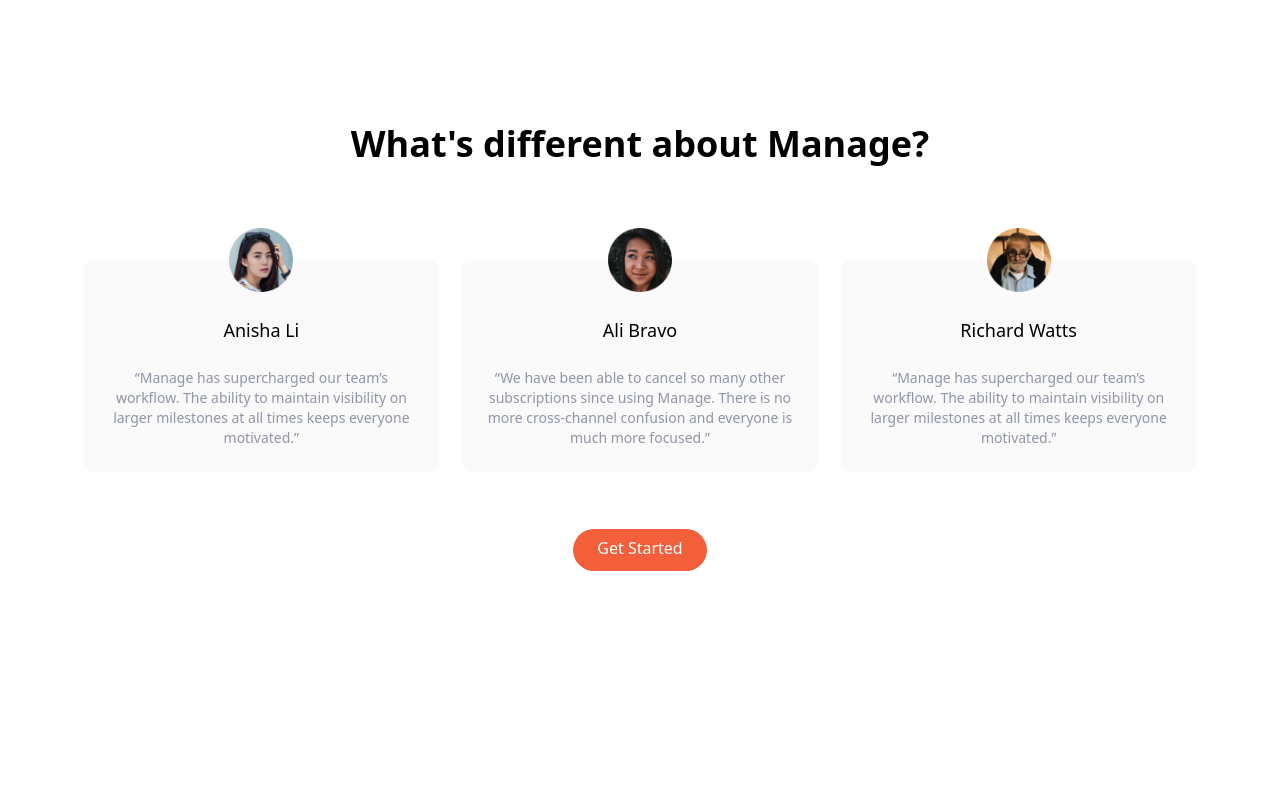
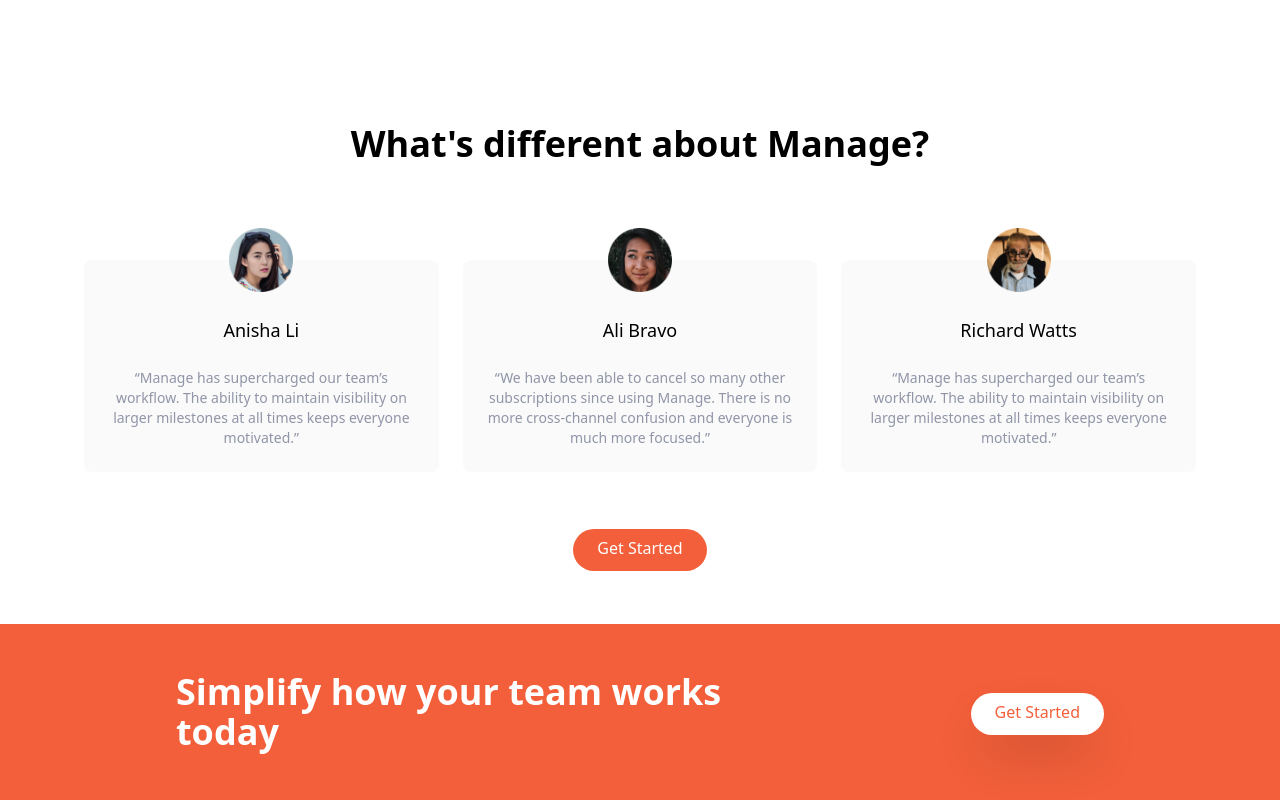
Before and after one commit to ZebraFang/Tailwindcss-tutorial, a website: page index.html in a window 1280 px wide. Shown: the part 1144-1944 px from the top of the page. Before the commit the page ends 1768 px from the top, so only its background shows below. Drawn offline with Linux system fonts and the light colour scheme.

Commit message:
Added CTA section with button

```diff
--- a/index.html
+++ b/index.html
@@ -203,5 +203,20 @@
          </div>
        </section>
        <!-- CTA Section -->
+        <section id="cta" class="bg-brightRed">
+          <!-- Flex container -->
+           <div class="container flex flex-col items-center justify-between px-6 py-24 mx-auto space-y-12 md:flex-row md:py-12 md:space-y-0">
+            <!-- Heading -->
+             <h2 class="text-white text-5xl font-bold leading-tight text-container md:text-4xl md:max-w-xl md:text-left">Simplify how your team works today</h2>
+             <!-- Button -->
+              <div>
+                <a
+            href="#"
+            class="p-3 px-6 pt-2 text-brightRed bg-white rounded-full shadow-2xl baseline hover:bg-gray-300"
+            >Get Started</a
+          >
+              </div>
+           </div>
+        </section>
 </body>
 </html>
```
Also changed, not shown: css/main.css.
